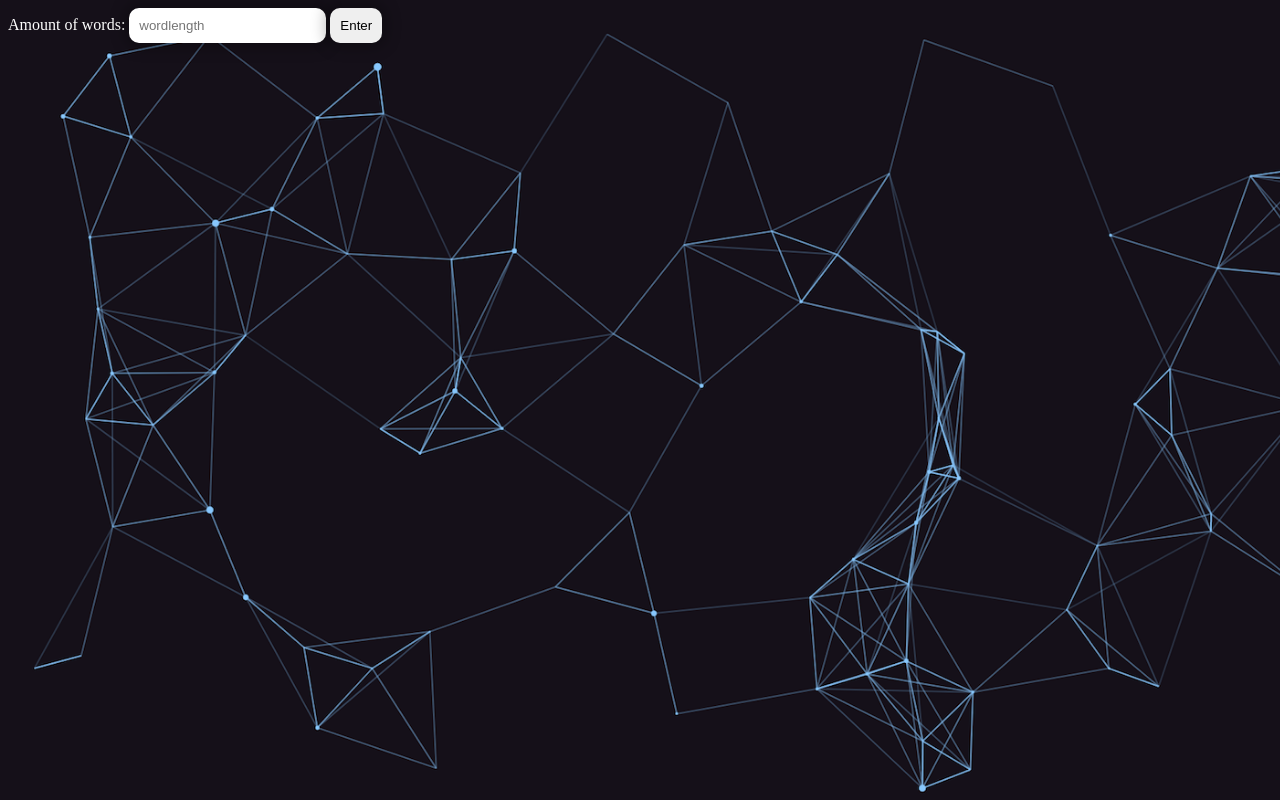
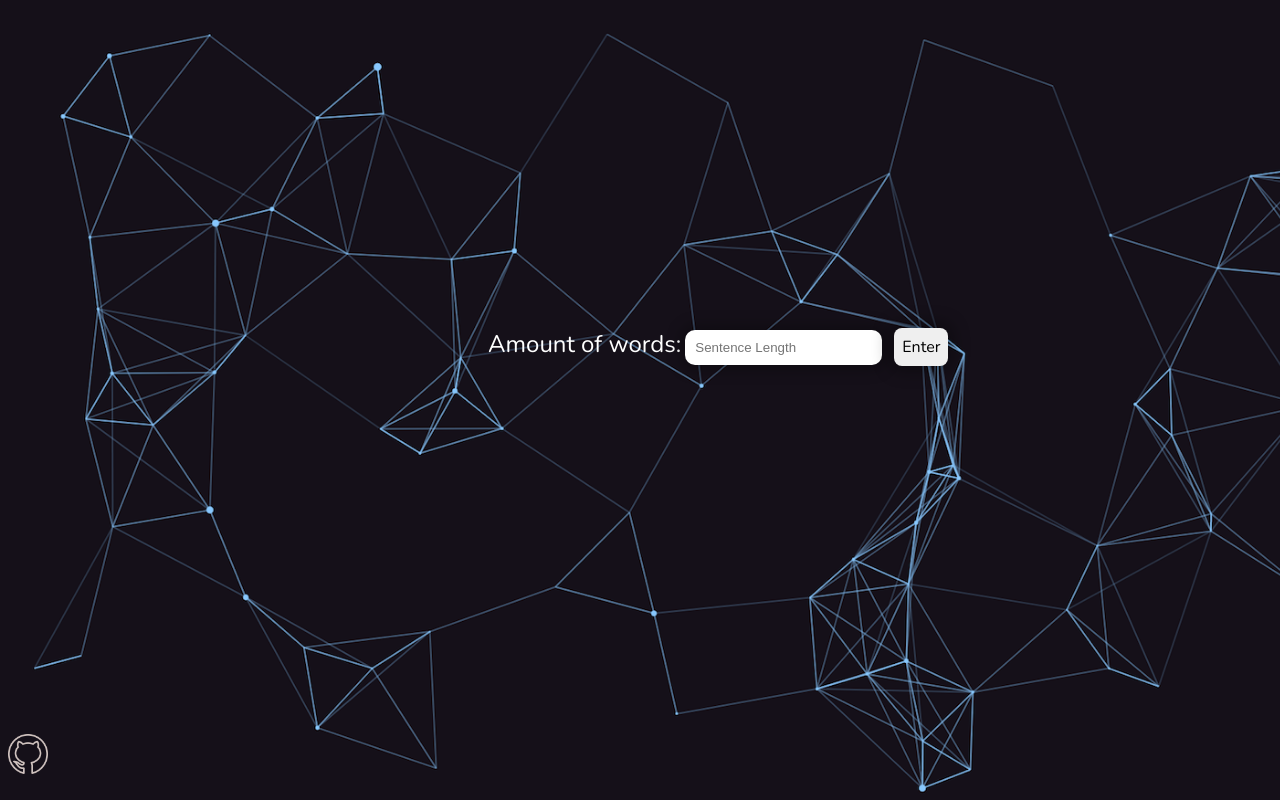
Before and after one commit to FlMonkey/Typingtest, a Flask app: page / in a window 1280 px wide. Run offline with Flask 2, Linux system fonts and the light colour scheme; parts of the project's set-up code (start-up, migrations or seed data) failed here and were passed over.

Commit message:
index css, added github link

```diff
--- a/templates/index.html
+++ b/templates/index.html
@@ -1,4 +1,6 @@
-
+<link rel="preconnect" href="https://fonts.googleapis.com">
+<link rel="preconnect" href="https://fonts.gstatic.com" crossorigin>
+<link href="https://fonts.googleapis.com/css2?family=Nunito&display=swap" rel="stylesheet">
 <style>
     input[type=text] {
         padding:10px;
@@ -7,22 +9,45 @@
         padding:10px;
         border-radius:10px;}
     button{
-        padding:10px;
+        padding:0.5rem;
         border:0;
-        box-shadow:0 0 15px 4px rgba(0,0,0,0.3);
-        padding:10px;
-        border-radius:10px;}
+        box-shadow:0 0 1rem 0.4rem rgba(0,0,0,0.3);
+        padding:0.5rem;
+        border-radius:0.5rem;
+        font-family: 'Nunito', sans-serif;
+        font-size: 1.5em;}
     body{
         background-image: url("{{ url_for('static', filename='images/compute-ea4c57a4.png') }}");
         background-repeat: no-repeat;
         background-size: cover;
         color: white;
     }
+
+    .text {
+        margin-left: 30rem;
+        margin-top: 20rem;
+        font-size: 1.5rem;
+        font-family: 'Nunito', sans-serif;    }
+    .buttontext {
+    margin-left: 0.5rem;
+    margin-top: 20rem;
+    font-family: 'Nunito', sans-serif;
+    font-size: 1rem;   }
+
+    .github {
+        margin-top: 23rem;
+        font-family: 'Nunito', sans-serif;
+        font-size: 1rem;   }
 </style>
 <body>
 <form action="{{ url_for("gfg")}}" method="post">
-    <label for="wordlength">Amount of words:</label>
-    <input type="text" id="wordlength" name="wordlength" placeholder="wordlength">
-    <button type="submit">Enter</button>
+    <label for="wordlength" class="text">Amount of words:</label>
+    <input type="text" id="wordlength" name="wordlength" placeholder="Sentence Length">
+    <button type="submit" class="buttontext">Enter</button>
 
 </body>
+
+<div class="github">
+    <p class="sentance-title"></p>
+    <a href="https://github.com/FlMonkey/Typingtest" target="_blank"><img src="{{ url_for('static', filename='images/image.png') }}" width="40" height="40" alt="Discord icon"></a>
+</div>
```
Also changed, not shown: templates/speed.html (+11 -1 lines), static/images/image.png (added).
